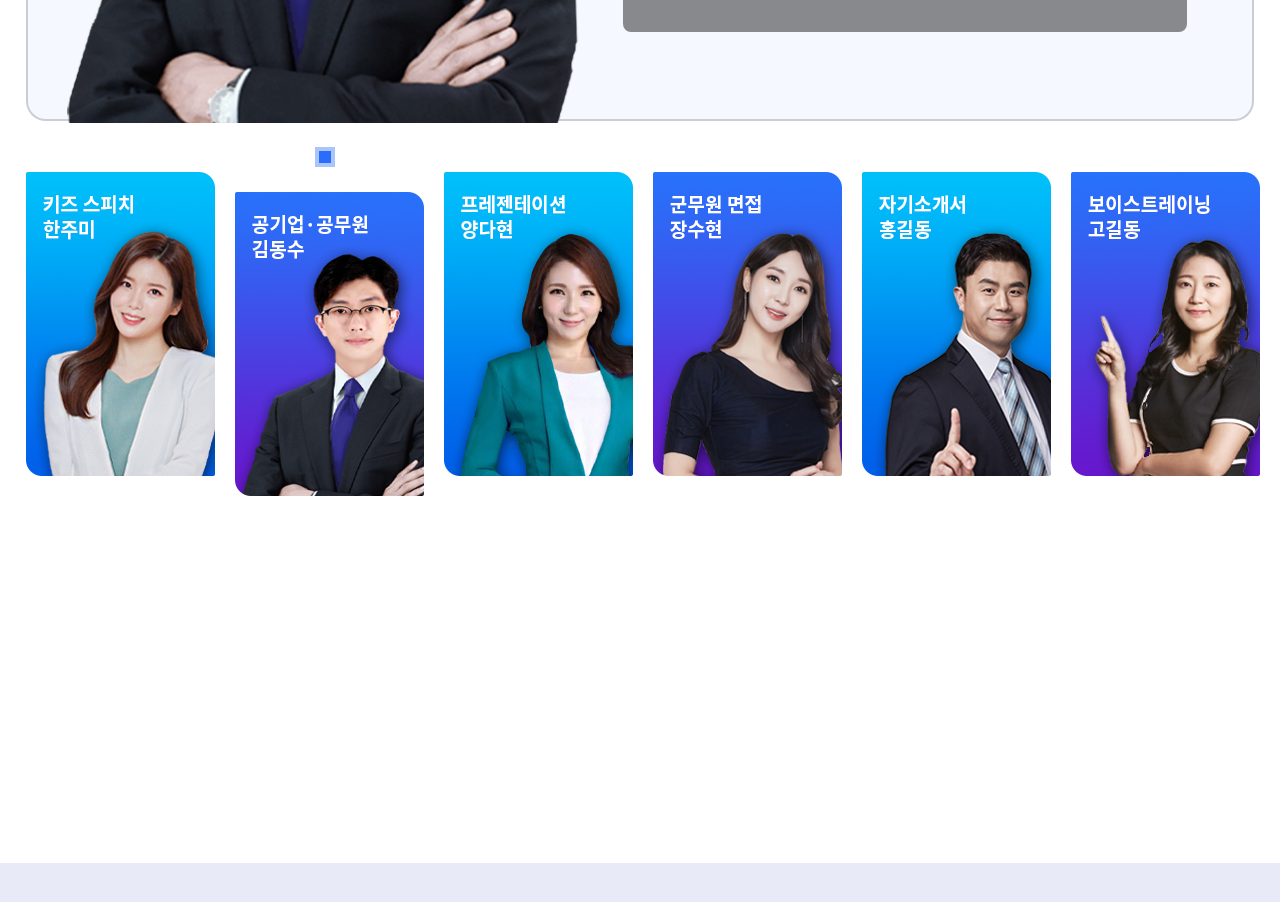
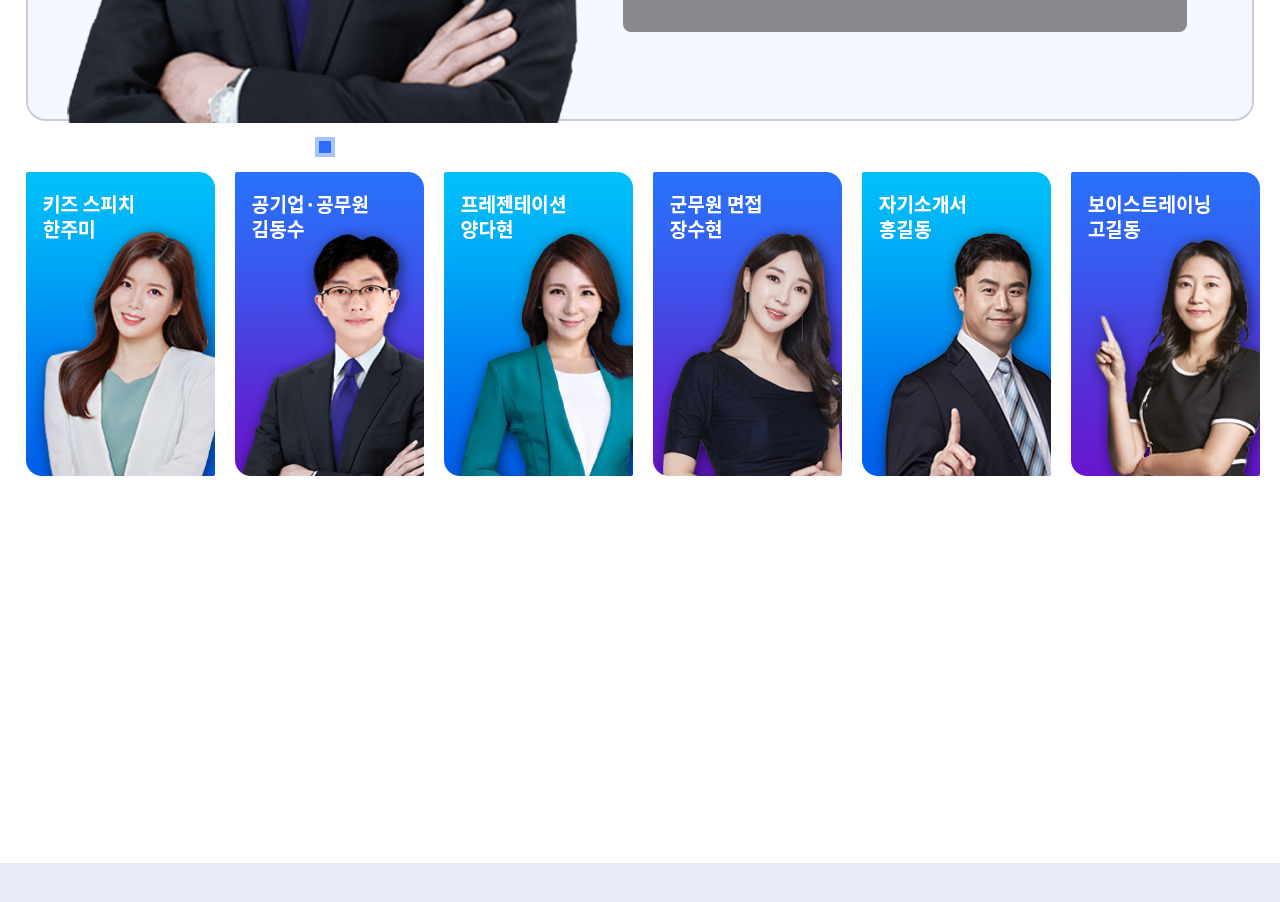
Before and after one commit to Parkminem/answer, a React (Vite) app: page / in a window 1280 px wide. Shown: the part 6680-7582 px from the top of the page. Built offline with nearby package versions, Linux system fonts and the light colour scheme; a web font is replaced by a local one.

Commit message:
선택점 css 완료

```diff
--- a/src/components/home/teacherList/TeacherCard.module.scss
+++ b/src/components/home/teacherList/TeacherCard.module.scss
@@ -1,6 +1,8 @@
 .cards {
+	position: relative;
 	.selector {
-		transform: translate(80px, -25px);
+		position: absolute;
+		transform: translate(80px, -35px);
 	}
 	.card {
 	}
```
